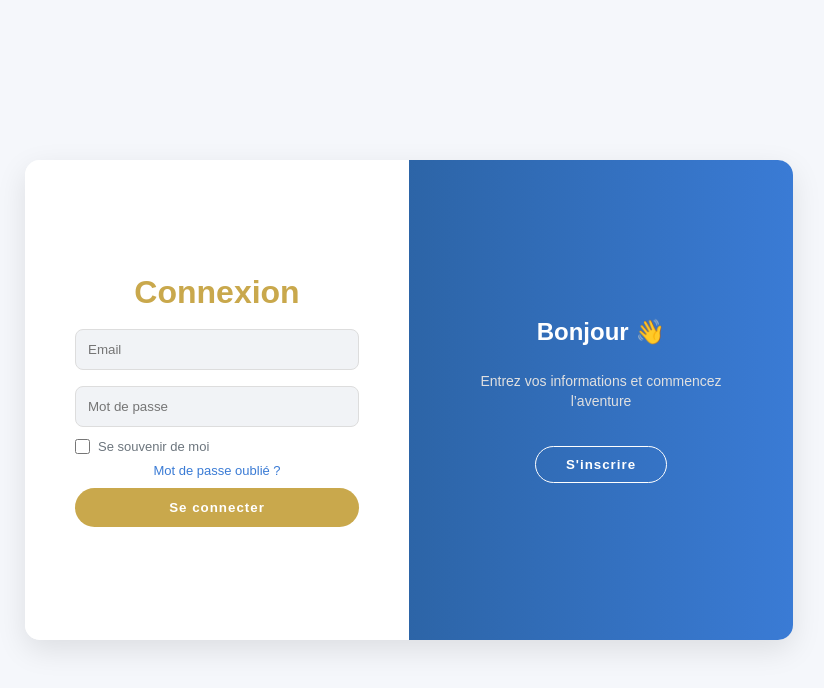
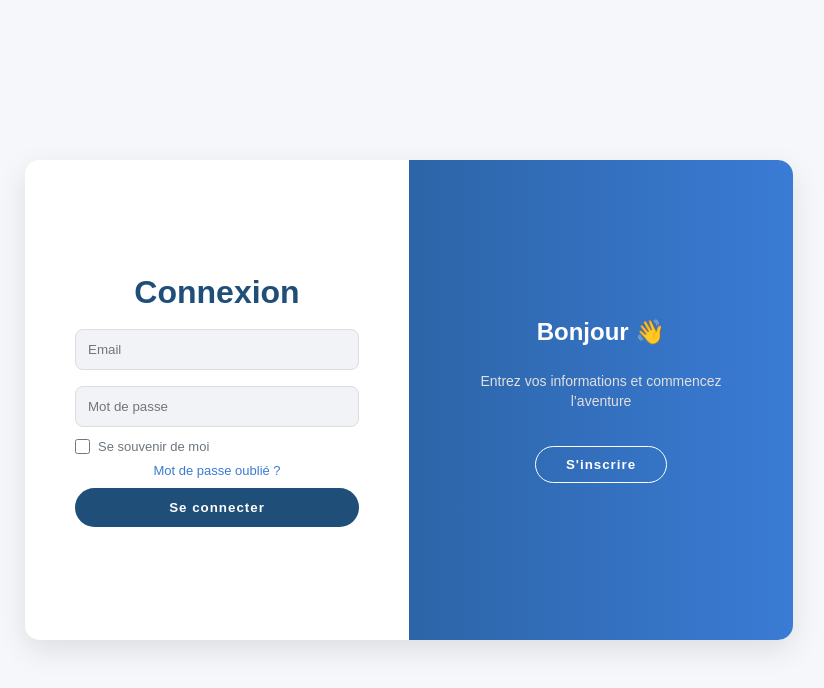
Before and after one commit to Symouux/PFF-OPPFT-EDUCATION-HUB, a React (Vite) app in the folder ofppt-education-hub-frontend/: page /auth in a window 1280 px wide. Shown: the top 688 px of the page, without its empty margins (231-1055 px from the left). Built offline with nearby package versions, Linux system fonts and the light colour scheme.

Commit message:
fix(users): isolate styles and prevent overriding auth/global styles

```diff
--- a/ofppt-education-hub-frontend/src/pages/Admin/UsersList.css
+++ b/ofppt-education-hub-frontend/src/pages/Admin/UsersList.css
@@ -1,5 +1,5 @@
-:root {
-    --primary: #c9a84c; /* اللون الذهبي ديالك */
+.users-page {
+    --primary: #c9a84c;
     --navy: #0f2442;
     --bg-light: #f8fafc;
     --border: #e2e8f0;
@@ -9,9 +9,7 @@
     --danger: #ef4444;
     --success: #22c55e;
     --warning: #f59e0b;
-}
 
-.users-page {
     padding: 40px;
     background-color: var(--bg-light);
     min-height: 100vh;
```
